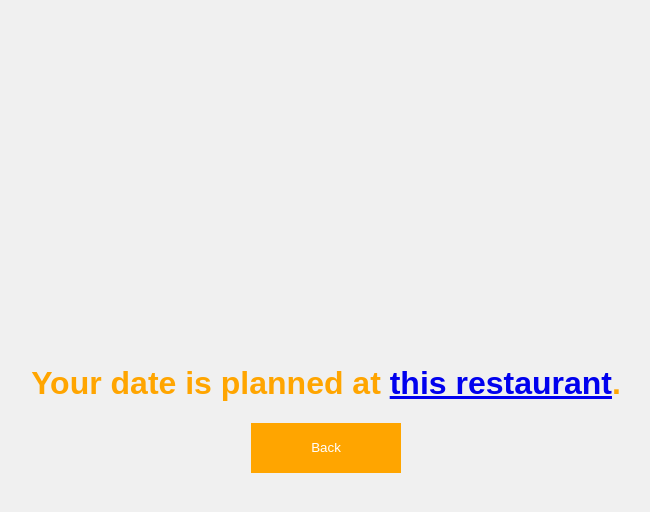
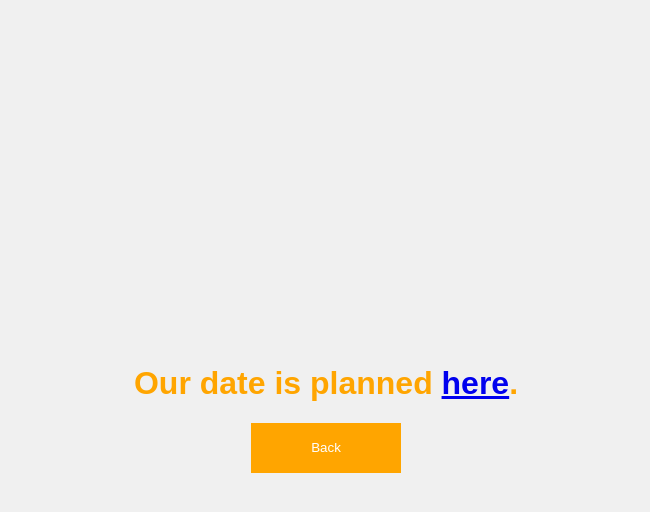
Before and after one commit to MAHIMAKRITI/html_stuff, a plain HTML site: page index.html in a window 1280 px wide. Both pictures are taken after a click on the button "Yes". Shown: the whole page, without its empty margins (314-964 px from the left). Drawn offline with Linux system fonts and the light colour scheme.

Commit message:
changed url

```diff
--- a/index.html
+++ b/index.html
@@ -44,7 +44,7 @@
     </div>
 
     <div id="datePage" class="page">
-        <h1>Your date is planned at <a href="https://www.example.com/restaurant">this restaurant</a>.</h1>
+        <h1>Our date is planned <a href="https://www.tworoosters.com/">here</a>.</h1>
         <button id="backToHomeFromCongratulations">Back</button>
     </div>
 
```
